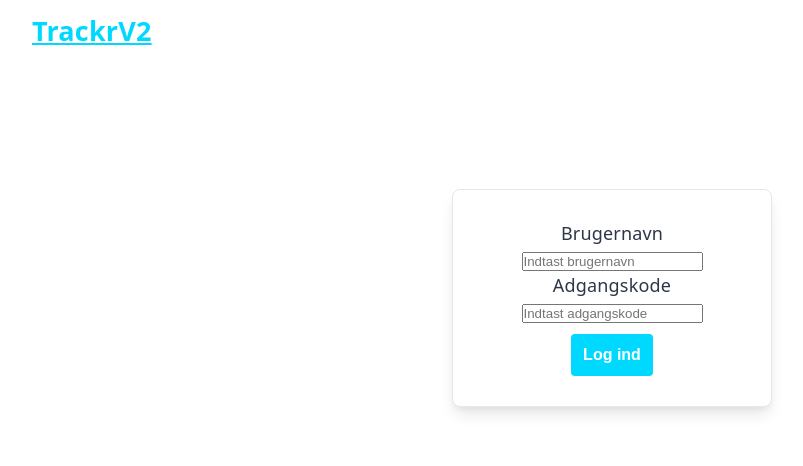
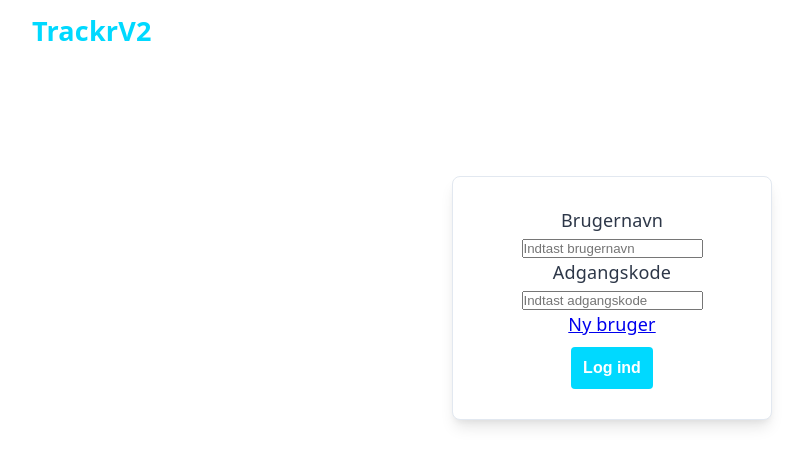
Before and after one commit to NielsElmgaard/trackrv2-frontend, a React (Vite) app: page /#/ in a window 1280 px wide. Shown: the top 466 px of the page, without its empty margins (28-831 px from the left). Built offline with nearby package versions, Linux system fonts and the light colour scheme.

Commit message:
Refactor login component and add sign-up functionality with new pages and styles

```diff
--- a/src/App.jsx
+++ b/src/App.jsx
@@ -4,8 +4,9 @@ import { setTokenInMemory } from "./utils.js";
 import Header from "./components/header/Header.jsx";
 
 import "./App.css";
-import Login from "./components/login/login.jsx";
+import Login from "./pages/login/login.jsx";
 import HomeScreen from "./pages/home-screen/home-screen.jsx";
+import SignUpScreen from "./pages/sign-up-screen/SignUpScreen.jsx";
 import TrackersScreen from "./pages/trackers-screen/trackers-screen.jsx";
 import NotFound from "./pages/not-found/not-found.jsx";
 import ProtectedRoute from "./components/route/protected-route.jsx";
@@ -136,23 +137,21 @@ function App() {
                     )
                   }
                 />
+                <Route
+                  path="/signup"
+                  element={
+                    isLoggedIn ? <Navigate to="/Home" /> : <SignUpScreen />
+                  }
+                />
 
                 <Route element={<ProtectedRoute accessToken={accessToken} />}>
                   <Route
                     path="/Home"
-                    element={
-                      <HomeScreen
-                        accessToken={accessToken}
-                      />
-                    }
+                    element={<HomeScreen accessToken={accessToken} />}
                   />
                   <Route
                     path="/Trackers"
-                    element={
-                      <TrackersScreen
-                        accessToken={accessToken}
-                      />
-                    }
+                    element={<TrackersScreen accessToken={accessToken} />}
                   />
                 </Route>
 
--- a/src/components/header/Header.css
+++ b/src/components/header/Header.css
@@ -12,4 +12,5 @@
   color: var(--accent);
   font-size: 1.5rem;
   font-weight: bold;
+  text-decoration: none;
 }
--- a/src/components/login/login.jsx
+++ /dev/null
@@ -1,95 +0,0 @@
-import {useEffect, useState} from "react";
-import "./login.css";
-import {useNavigate} from "react-router-dom";
-
-function Login({setAccessToken}) {
-    const [username, setUsername] = useState(() => {
-        const saved = localStorage.getItem("username");
-        return saved ? JSON.parse(saved) : "";
-    });
-    const [password, setPassword] = useState("");
-    const [error, setError] = useState("");
-    const navigate = useNavigate();
-
-    useEffect(() => {
-        if (username) {
-            localStorage.setItem("username", JSON.stringify(username));
-        } else {
-            localStorage.removeItem("username");
-        }
-    }, [username]);
-
-
-    async function handleLogin(e) {
-        e.preventDefault();
-        setError("");
-        if (!username || !password) {
-            setError("Indtast venligst et gyldigt brugernavn og password");
-            return;
-        }
-
-        try {
-            const response = await fetch("https://trackrv2-api.onrender.com/api/v1/auth/login", {
-                method: "POST",
-                headers: {"Content-Type": "application/json"},
-                credentials: "include",
-                body: JSON.stringify({
-                    username: username.trim(),
-                    password: password.trim(),
-                    selectedRole: 1 // TODO: skal laves så den henter den aktive
-                }),
-            });
-
-            if (response.ok) {
-                const authHeader = response.headers.get("Authorization");
-                if (authHeader && authHeader.startsWith("Bearer ")) {
-                    const token = authHeader.substring(7);
-                    setAccessToken(token);
-                    setPassword("");
-                    navigate("/Home")
-                }
-            } else {
-                const errorData = await response.json();
-                const errorMessage = errorData.detail || "En fejl skete under login.";
-                setError(errorMessage);
-            }
-        } catch
-            (error) {
-            setError(`${error.message ||error} - Kunne ikke oprette forbindelse til serveren.`);
-        }
-    }
-
-    return (
-        <div className="login-container">
-            <div className="login-form">
-                <form onSubmit={handleLogin}>
-                    <div className="login-group">
-                        <label htmlFor="username">Brugernavn</label>
-                        <input
-                            id="username"
-                            type="text"
-                            value={username}
-                            onChange={(e) => setUsername(e.target.value)}
-                            placeholder="Indtast brugernavn"
-                        />
-                    </div>
-                    <div className="login-group">
-                        <label htmlFor="password">Adgangskode </label>
-                        <input
-                            id="password"
-                            type="password"
-                            value={password}
-                            onChange={(e) => setPassword(e.target.value)}
-                            placeholder="Indtast adgangskode"
-                        />
-                    </div>
-
-                    <button type="submit">Log ind</button>
-                    {error && <div className="error-message">{error}</div>}
-                </form>
-            </div>
-        </div>
-    );
-}
-
-export default Login;
--- /dev/null
+++ b/src/pages/login/login.jsx
@@ -0,0 +1,101 @@
+import { useEffect, useState } from "react";
+import "./login.css";
+import { useNavigate, Link } from "react-router-dom";
+
+function Login({ setAccessToken }) {
+  const [username, setUsername] = useState(() => {
+    const saved = localStorage.getItem("username");
+    return saved ? JSON.parse(saved) : "";
+  });
+  const [password, setPassword] = useState("");
+  const [error, setError] = useState("");
+  const navigate = useNavigate();
+
+  useEffect(() => {
+    if (username) {
+      localStorage.setItem("username", JSON.stringify(username));
+    } else {
+      localStorage.removeItem("username");
+    }
+  }, [username]);
+
+  async function handleLogin(e) {
+    e.preventDefault();
+    setError("");
+    if (!username || !password) {
+      setError("Indtast venligst et gyldigt brugernavn og password");
+      return;
+    }
+
+    try {
+      const response = await fetch(
+        "https://trackrv2-api.onrender.com/api/v1/auth/login",
+        {
+          method: "POST",
+          headers: { "Content-Type": "application/json" },
+          credentials: "include",
+          body: JSON.stringify({
+            username: username.trim(),
+            password: password.trim(),
+            selectedRole: 1, // TODO: skal laves så den henter den aktive
+          }),
+        },
+      );
+
+      if (response.ok) {
+        const authHeader = response.headers.get("Authorization");
+        if (authHeader && authHeader.startsWith("Bearer ")) {
+          const token = authHeader.substring(7);
+          setAccessToken(token);
+          setPassword("");
+          navigate("/Home");
+        }
+      } else {
+        const errorData = await response.json();
+        const errorMessage = errorData.detail || "En fejl skete under login.";
+        setError(errorMessage);
+      }
+    } catch (error) {
+      setError(
+        `${error.message || error} - Kunne ikke oprette forbindelse til serveren.`,
+      );
+    }
+  }
+
+  return (
+    <div className="login-container">
+      <div className="login-form">
+        <form onSubmit={handleLogin}>
+          <div className="login-group">
+            <label htmlFor="username">Brugernavn</label>
+            <input
+              id="username"
+              type="text"
+              value={username}
+              onChange={(e) => setUsername(e.target.value)}
+              placeholder="Indtast brugernavn"
+            />
+          </div>
+          <div className="login-group">
+            <label htmlFor="password">Adgangskode </label>
+            <input
+              id="password"
+              type="password"
+              value={password}
+              onChange={(e) => setPassword(e.target.value)}
+              placeholder="Indtast adgangskode"
+            />
+          </div>
+          <div className="sign-up">
+            <Link to="/signup">Ny bruger</Link>
+          </div>
+
+          <button type="submit">Log ind</button>
+          {error && <div className="error-message">{error}</div>}
+        </form>
+      </div>
+    </div>
+  );
+}
+
+export default Login;
--- /dev/null
+++ b/src/pages/sign-up-screen/SignUpScreen.jsx
@@ -0,0 +1,102 @@
+import { useEffect, useState } from "react";
+import "./SignUp.css";
+import { useNavigate, Link } from "react-router-dom";
+
+function SignUpScreen({ setAccessToken }) {
+  const [username, setUsername] = useState("");
+  const [password, setPassword] = useState("");
+  const [firstName, setFirstName] = useState("");
+  const [middleName, setMiddleName] = useState("");
+  const [lastName, setLastName] = useState("");
+  const [nationality, setNationality] = useState("");
+  const [error, setError] = useState("");
+  const navigate = useNavigate();
+
+  useEffect(() => {
+    if (username) {
+      localStorage.setItem("username", JSON.stringify(username));
+    } else {
+      localStorage.removeItem("username");
+    }
+  }, [username]);
+
+  async function handleLogin(e) {
+    e.preventDefault();
+    setError("");
+    if (!username || !password) {
+      setError("Indtast venligst et gyldigt brugernavn og password");
+      return;
+    }
+
+    try {
+      const response = await fetch(
+        "https://trackrv2-api.onrender.com/api/v1/auth/login",
+        {
+          method: "POST",
+          headers: { "Content-Type": "application/json" },
+          credentials: "include",
+          body: JSON.stringify({
+            username: username.trim(),
+            password: password.trim(),
+            selectedRole: 1, // TODO: skal laves så den henter den aktive
+          }),
+        },
+      );
+
+      if (response.ok) {
+        const authHeader = response.headers.get("Authorization");
+        if (authHeader && authHeader.startsWith("Bearer ")) {
+          const token = authHeader.substring(7);
+          setAccessToken(token);
+          setPassword("");
+          navigate("/Home");
+        }
+      } else {
+        const errorData = await response.json();
+        const errorMessage = errorData.detail || "En fejl skete under login.";
+        setError(errorMessage);
+      }
+    } catch (error) {
+      setError(
+        `${error.message || error} - Kunne ikke oprette forbindelse til serveren.`,
+      );
+    }
+  }
+
+  return (
+    <div className="login-container">
+      <div className="login-form">
+        <form onSubmit={handleLogin}>
+          <div className="login-group">
+            <label htmlFor="username">Brugernavn</label>
+            <input
+              id="username"
+              type="text"
+              value={username}
+              onChange={(e) => setUsername(e.target.value)}
+              placeholder="Indtast brugernavn"
+            />
+          </div>
+          <div className="login-group">
+            <label htmlFor="password">Adgangskode </label>
+            <input
+              id="password"
+              type="password"
+              value={password}
+              onChange={(e) => setPassword(e.target.value)}
+              placeholder="Indtast adgangskode"
+            />
+          </div>
+          <div className="sign-up">
+            <Link to="/signup">Ny bruger</Link>
+          </div>
+
+          <button type="submit">Log ind</button>
+          {error && <div className="error-message">{error}</div>}
+        </form>
+      </div>
+    </div>
+  );
+}
+
+export default SignUpScreen;
```
Also changed, not shown: src/pages/login/login.css (renamed from src/components/login/login.css), src/pages/sign-up-screen/SignUp.css (added).
